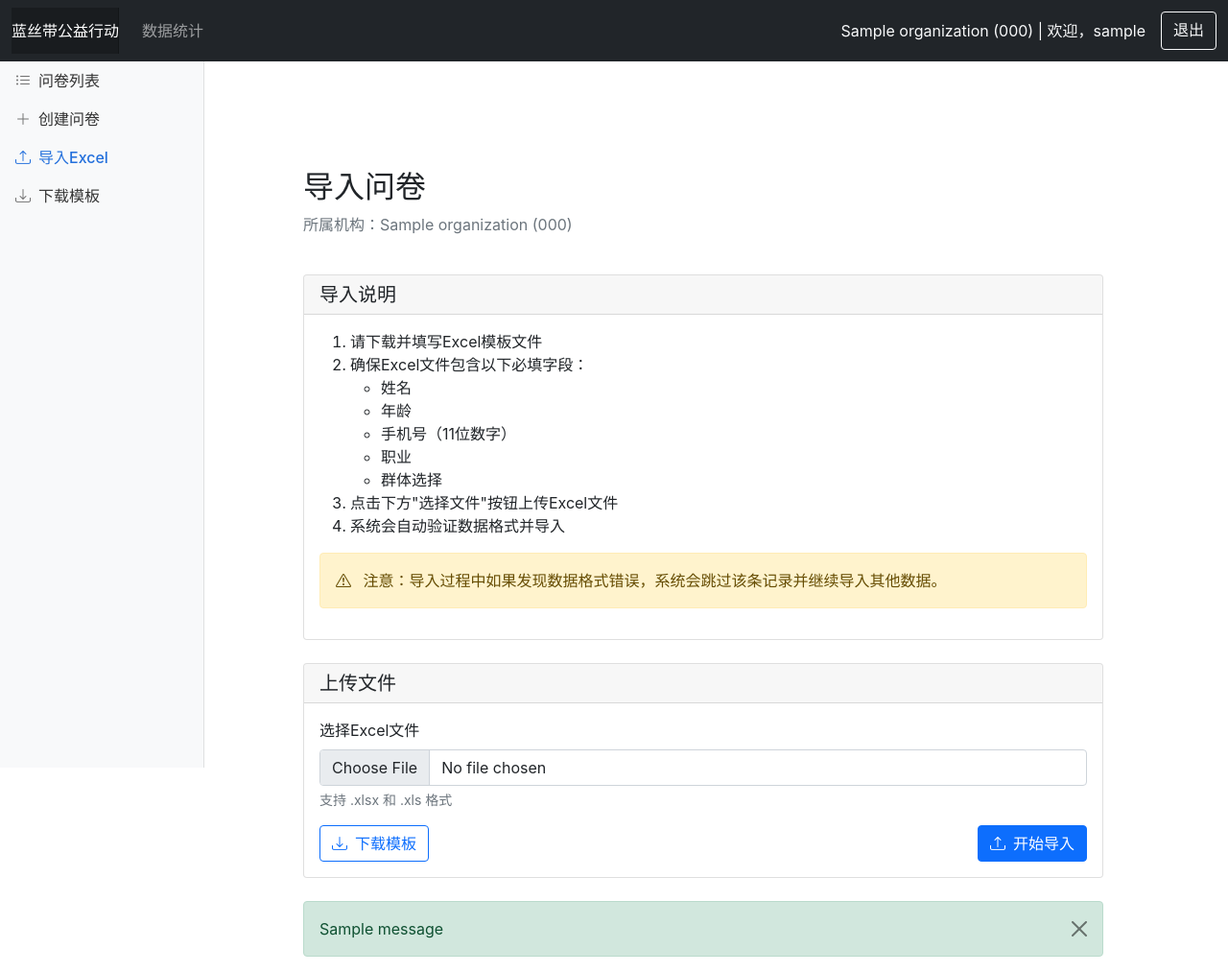
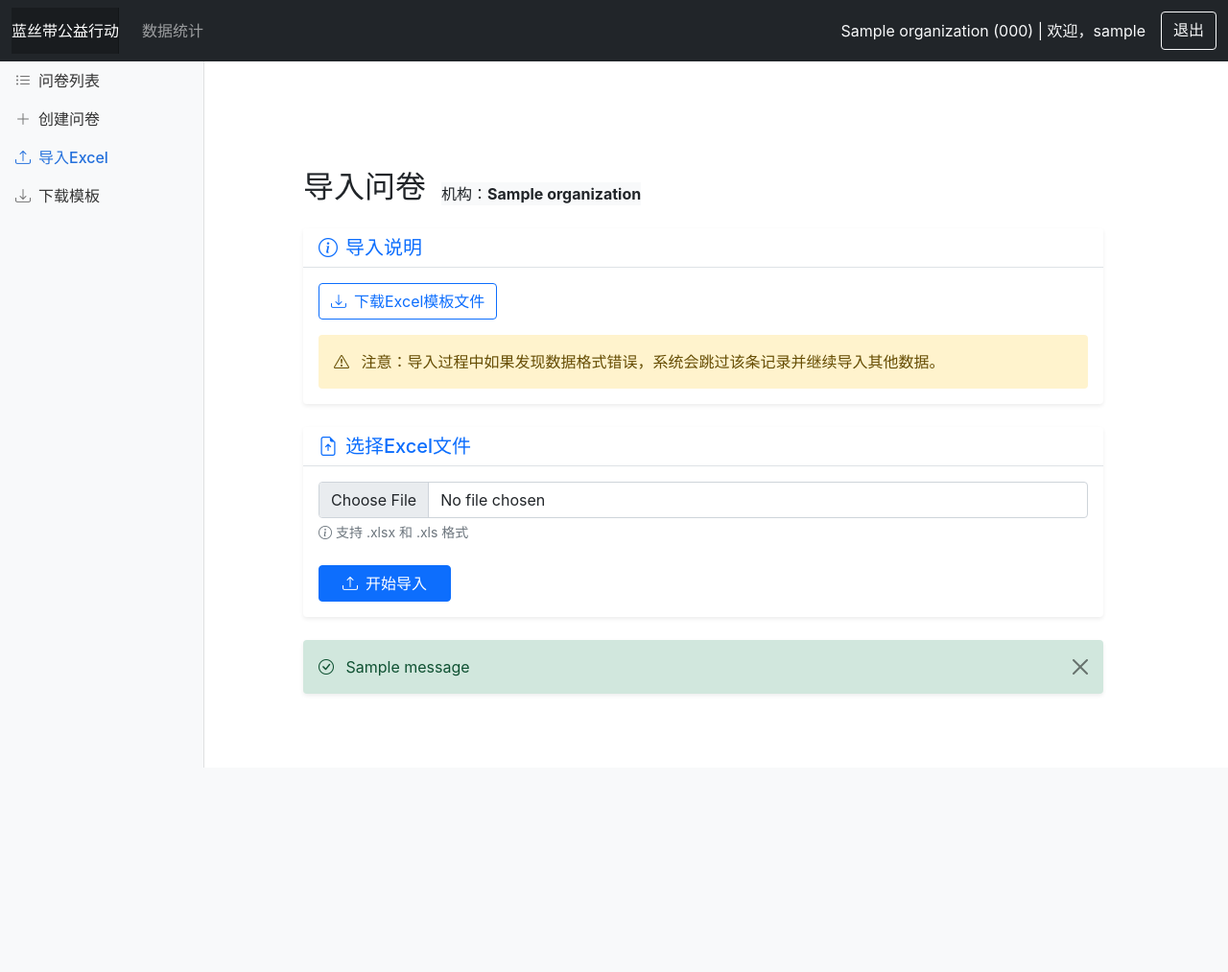
Before and after one commit to feelang/zhejiangcf-django, a Django app: page /lsd/surveys/import/ in a window 1280 px wide. Shown: the whole page at 96% size. After the commit the page ends 800 px from the top, so only its background shows below. Run offline with Django 3.2, Linux system fonts and the light colour scheme; a user stored in the database is signed in; tables that the repository leaves empty hold one stand-in row (values such as "Sample post"); one stand-in notice (Sample message) is shown; parts of the project's set-up code (start-up, migrations or seed data) failed here and were passed over; some libraries are stand-ins or nearby versions.

```diff
--- a/lsd/templates/lsd/create_survey.html
+++ b/lsd/templates/lsd/create_survey.html
@@ -2,7 +2,7 @@
 
 {% block lsd_content %}
 <div class="container mb-5">
-    <h2 class="mb-4">新增问卷</h2>
+    <h2 class="mb-4">创建问卷</h2>
 
     <form id="createForm" class="needs-validation" novalidate>
         <div class="row mb-3">
--- a/lsd/templates/lsd/import_surveys.html
+++ b/lsd/templates/lsd/import_surveys.html
@@ -2,36 +2,24 @@
 
 {% block lsd_content %}
 <div class="container mt-4">
-    <div class="row mb-4">
-        <div class="col">
-            <h2>导入问卷</h2>
-            {% if organization_name %}
-            <p class="text-muted">所属机构：{{ organization_name }} ({{ organization_code }})</p>
-            {% endif %}
-        </div>
+    <div class="d-flex align-items-end mb-4">
+        <h1 class="h2 mb-0 me-3">导入问卷</h1>
+        <span class="bg-light text-dark">机构：<strong>{{ organization_name }}</strong></span>
     </div>
 
     <!-- 导入说明 -->
-    <div class="card mb-4">
-        <div class="card-header">
-            <h5 class="card-title mb-0">导入说明</h5>
+    <div class="card border-0 shadow-sm mb-4">
+        <div class="card-header bg-white border-bottom">
+            <h5 class="card-title mb-0 text-primary">
+                <i class="bi bi-info-circle me-2"></i>导入说明
+            </h5>
         </div>
         <div class="card-body">
-            <ol>
-                <li>请下载并填写Excel模板文件</li>
-                <li>确保Excel文件包含以下必填字段：
-                    <ul>
-                        <li>姓名</li>
-                        <li>年龄</li>
-                        <li>手机号（11位数字）</li>
-                        <li>职业</li>
-                        <li>群体选择</li>
-                    </ul>
-                </li>
-                <li>点击下方"选择文件"按钮上传Excel文件</li>
-                <li>系统会自动验证数据格式并导入</li>
-            </ol>
-            <div class="alert alert-warning">
+            <div class="mb-3">
+                <a href="https://7072-prod-0gk0frb3550379f8-1350351077.tcb.qcloud.la/files/%E7%AD%9B%E6%9F%A5%E7%BB%93%E6%9E%9C%E6%95%B0%E6%8D%AE%E7%99%BB%E8%AE%B0%E8%A1%A8.xlsx?sign=1f0ff5e95b372629928743a4f7e92fc8&t=1744684999" class="btn btn-outline-primary" download>
+                    <i class="bi bi-download me-2"></i>下载Excel模板文件</a>
+            </div>
+            <div class="alert alert-warning border-0 mb-0">
                 <i class="bi bi-exclamation-triangle me-2"></i>
                 注意：导入过程中如果发现数据格式错误，系统会跳过该条记录并继续导入其他数据。
             </div>
@@ -39,23 +27,23 @@
     </div>
 
     <!-- 导入表单 -->
-    <div class="card">
-        <div class="card-header">
-            <h5 class="card-title mb-0">上传文件</h5>
+    <div class="card border-0 shadow-sm">
+        <div class="card-header bg-white border-bottom">
+            <h5 class="card-title mb-0 text-primary">
+                <i class="bi bi-file-earmark-arrow-up me-2"></i>选择Excel文件
+            </h5>
         </div>
         <div class="card-body">
             <form method="post" enctype="multipart/form-data" action="{% url 'lsd:import_surveys' %}">
                 {% csrf_token %}
-                <div class="mb-3">
-                    <label for="excel_file" class="form-label">选择Excel文件</label>
+                <div class="mb-4">
                     <input type="file" class="form-control" id="excel_file" name="excel_file" accept=".xlsx,.xls" required>
-                    <div class="form-text">支持 .xlsx 和 .xls 格式</div>
+                    <div class="form-text text-muted mt-1">
+                        <i class="bi bi-info-circle me-1"></i>支持 .xlsx 和 .xls 格式
+                    </div>
                 </div>
                 <div class="d-flex justify-content-between align-items-center">
-                    <a href="https://7072-prod-0gk0frb3550379f8-1350351077.tcb.qcloud.la/files/%E7%AD%9B%E6%9F%A5%E7%BB%93%E6%9E%9C%E6%95%B0%E6%8D%AE%E7%99%BB%E8%AE%B0%E8%A1%A8.xlsx?sign=1f0ff5e95b372629928743a4f7e92fc8&t=1744684999" class="btn btn-outline-primary" download>
-                        <i class="bi bi-download me-2"></i>下载模板
-                    </a>
-                    <button type="submit" class="btn btn-primary">
+                    <button type="submit" class="btn btn-primary px-4">
                         <i class="bi bi-upload me-2"></i>开始导入
                     </button>
                 </div>
@@ -67,7 +55,8 @@
     {% if messages %}
     <div class="mt-4">
         {% for message in messages %}
-        <div class="alert {% if message.tags == 'error' %}alert-danger{% else %}alert-success{% endif %} alert-dismissible fade show" role="alert">
+        <div class="alert {% if message.tags == 'error' %}alert-danger{% else %}alert-success{% endif %} alert-dismissible fade show border-0 shadow-sm" role="alert">
+            <i class="bi {% if message.tags == 'error' %}bi-exclamation-circle{% else %}bi-check-circle{% endif %} me-2"></i>
             {{ message }}
             <button type="button" class="btn-close" data-bs-dismiss="alert" aria-label="Close"></button>
         </div>
```
Also changed, not shown: lsd/templates/lsd/index.html (+3 -12 lines), lsd/templates/lsd/survey_list.html (+113 -38 lines).
